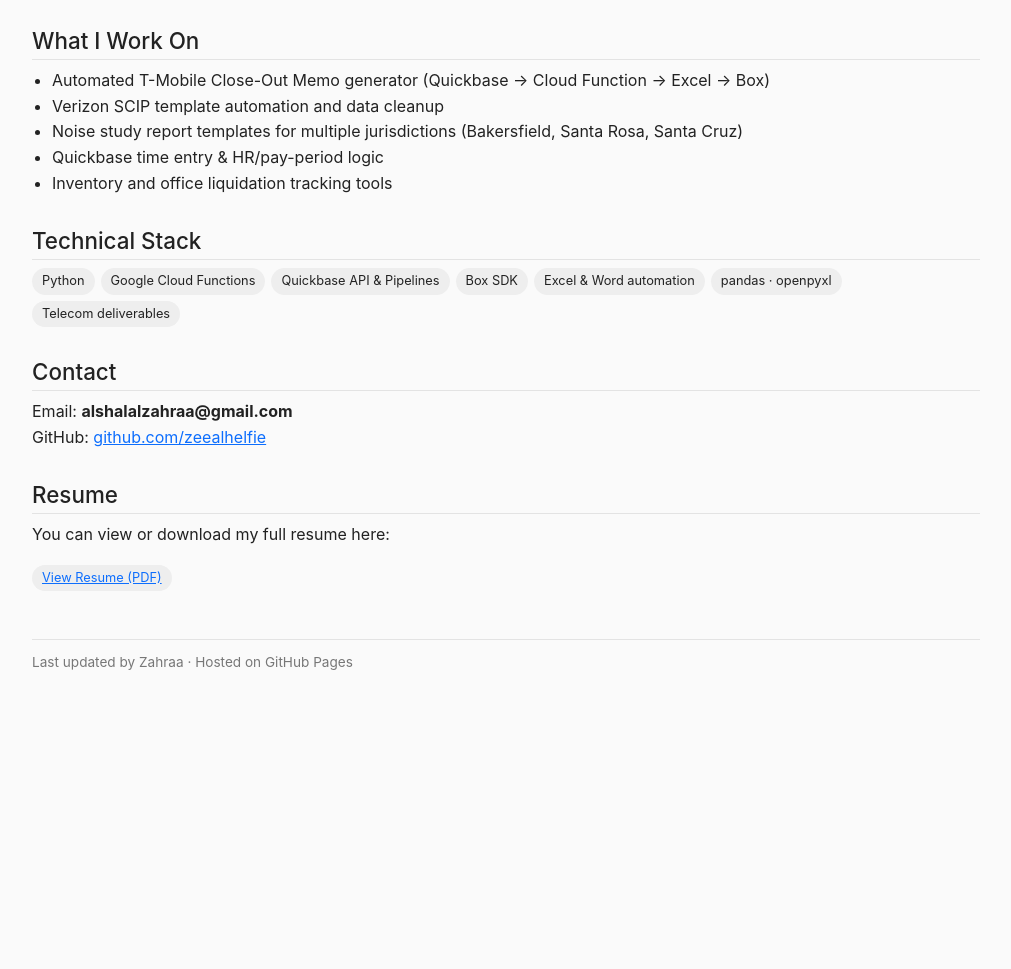
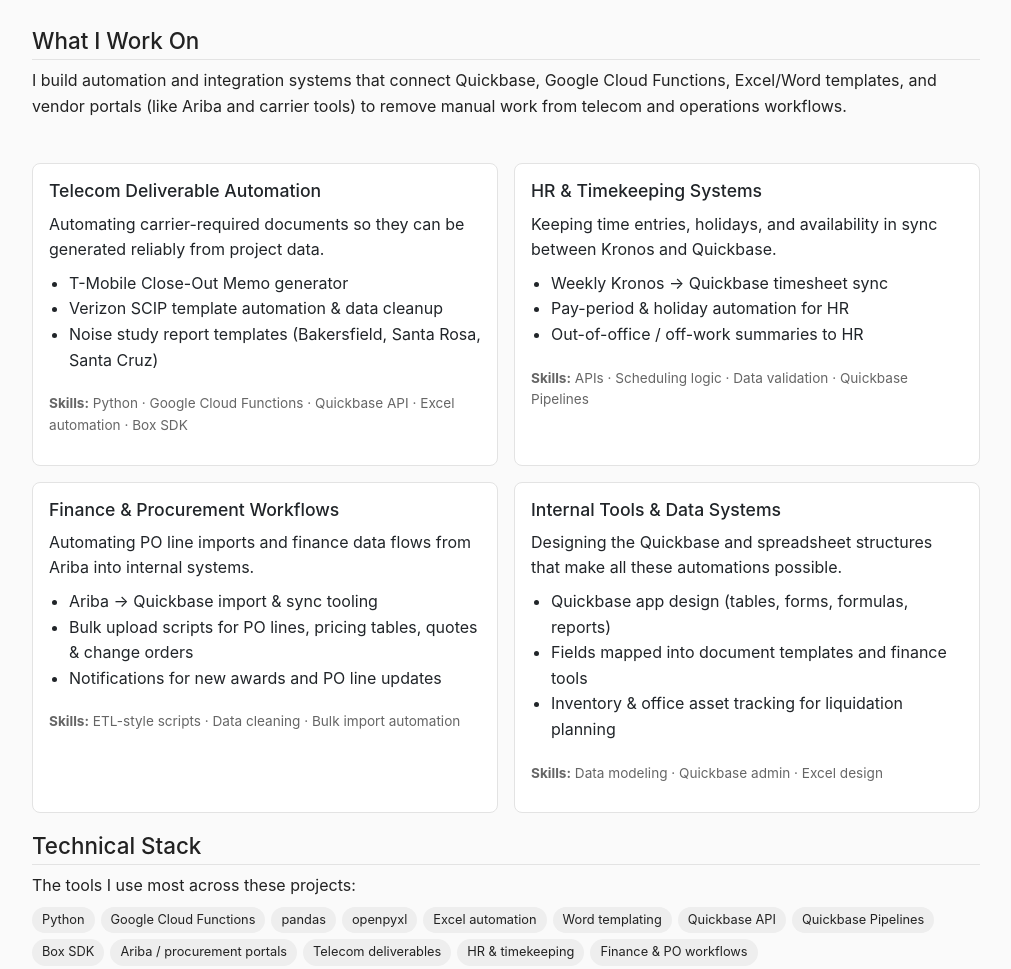
Before and after one commit to zeealhelfie/zeealhelfie.github.io, a website: page index.html in a window 1280 px wide. Shown: the part 220-1189 px from the top of the page, without its empty margins (134-1145 px from the left). Before the commit the page ends 974 px from the top, so only its background shows below. Drawn offline with nearby package versions, Linux system fonts and the light colour scheme.

Commit message:
main index.html updated

```diff
--- a/index.html
+++ b/index.html
@@ -98,25 +98,113 @@
 
     <section class="section">
       <h2>What I Work On</h2>
-      <ul>
-        <li>Automated T-Mobile Close-Out Memo generator (Quickbase → Cloud Function → Excel → Box)</li>
-        <li>Verizon SCIP template automation and data cleanup</li>
-        <li>Noise study report templates for multiple jurisdictions (Bakersfield, Santa Rosa, Santa Cruz)</li>
-        <li>Quickbase time entry & HR/pay-period logic</li>
-        <li>Inventory and office liquidation tracking tools</li>
-      </ul>
+      <p>
+        I build automation and integration systems that connect Quickbase, Google Cloud Functions,
+        Excel/Word templates, and vendor portals (like Ariba and carrier tools) to remove manual work
+        from telecom and operations workflows.
+      </p>
+
+      <div class="row g-3 mt-2">
+        <!-- Telecom Deliverable Automation -->
+        <div class="col-md-6">
+          <div class="card p-3 h-100">
+            <h3>Telecom Deliverable Automation</h3>
+            <p class="mb-2">
+              Automating carrier-required documents so they can be generated reliably from project data.
+            </p>
+            <ul>
+              <li>T-Mobile Close-Out Memo generator</li>
+              <li>Verizon SCIP template automation & data cleanup</li>
+              <li>Noise study report templates (Bakersfield, Santa Rosa, Santa Cruz)</li>
+            </ul>
+            <p class="meta mb-0">
+              <strong>Skills:</strong> Python · Google Cloud Functions · Quickbase API · Excel automation · Box SDK
+            </p>
+          </div>
+        </div>
+
+        <!-- HR & Timekeeping Systems -->
+        <div class="col-md-6">
+          <div class="card p-3 h-100">
+            <h3>HR &amp; Timekeeping Systems</h3>
+            <p class="mb-2">
+              Keeping time entries, holidays, and availability in sync between Kronos and Quickbase.
+            </p>
+            <ul>
+              <li>Weekly Kronos → Quickbase timesheet sync</li>
+              <li>Pay-period &amp; holiday automation for HR</li>
+              <li>Out-of-office / off-work summaries to HR</li>
+            </ul>
+            <p class="meta mb-0">
+              <strong>Skills:</strong> APIs · Scheduling logic · Data validation · Quickbase Pipelines
+            </p>
+          </div>
+        </div>
+
+        <!-- Finance & Procurement Workflows -->
+        <div class="col-md-6">
+          <div class="card p-3 h-100">
+            <h3>Finance &amp; Procurement Workflows</h3>
+            <p class="mb-2">
+              Automating PO line imports and finance data flows from Ariba into internal systems.
+            </p>
+            <ul>
+              <li>Ariba → Quickbase import &amp; sync tooling</li>
+              <li>Bulk upload scripts for PO lines, pricing tables, quotes &amp; change orders</li>
+              <li>Notifications for new awards and PO line updates</li>
+            </ul>
+            <p class="meta mb-0">
+              <strong>Skills:</strong> ETL-style scripts · Data cleaning · Bulk import automation
+            </p>
+          </div>
+        </div>
+
+        <!-- Internal Tools & Inventory -->
+        <div class="col-md-6">
+          <div class="card p-3 h-100">
+            <h3>Internal Tools &amp; Data Systems</h3>
+            <p class="mb-2">
+              Designing the Quickbase and spreadsheet structures that make all these automations possible.
+            </p>
+            <ul>
+              <li>Quickbase app design (tables, forms, formulas, reports)</li>
+              <li>Fields mapped into document templates and finance tools</li>
+              <li>Inventory &amp; office asset tracking for liquidation planning</li>
+            </ul>
+            <p class="meta mb-0">
+              <strong>Skills:</strong> Data modeling · Quickbase admin · Excel design
+            </p>
+          </div>
+        </div>
+      </div>
     </section>
+
 
     <section class="section">
       <h2>Technical Stack</h2>
+      <p class="mb-2">The tools I use most across these projects:</p>
+
       <div class="pill-row">
+        <!-- Languages & Runtime -->
         <span class="pill">Python</span>
         <span class="pill">Google Cloud Functions</span>
-        <span class="pill">Quickbase API &amp; Pipelines</span>
+
+        <!-- Data & Automation -->
+        <span class="pill">pandas</span>
+        <span class="pill">openpyxl</span>
+        <span class="pill">Excel automation</span>
+        <span class="pill">Word templating</span>
+
+        <!-- Platforms & Integrations -->
+        <span class="pill">Quickbase API</span>
+        <span class="pill">Quickbase Pipelines</span>
         <span class="pill">Box SDK</span>
-        <span class="pill">Excel &amp; Word automation</span>
-        <span class="pill">pandas · openpyxl</span>
+        <span class="pill">Ariba / procurement portals</span>
+
+        <!-- Domain Focus -->
         <span class="pill">Telecom deliverables</span>
+        <span class="pill">HR &amp; timekeeping</span>
+        <span class="pill">Finance &amp; PO workflows</span>
       </div>
     </section>
 
```
